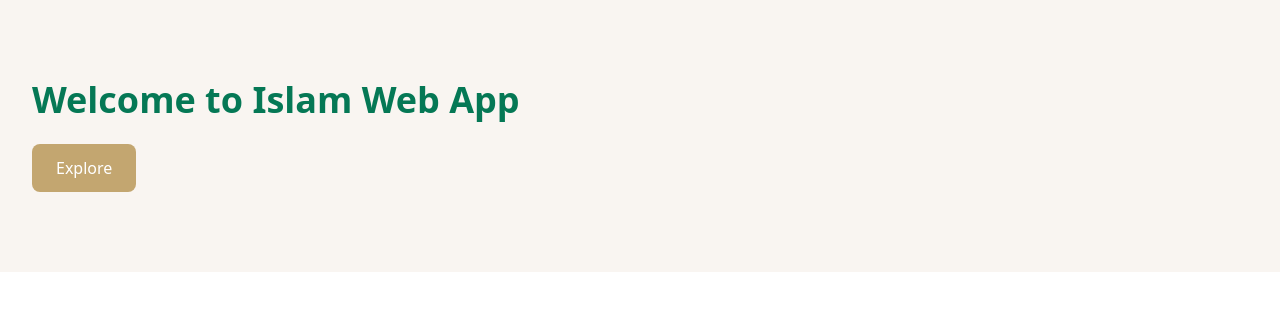
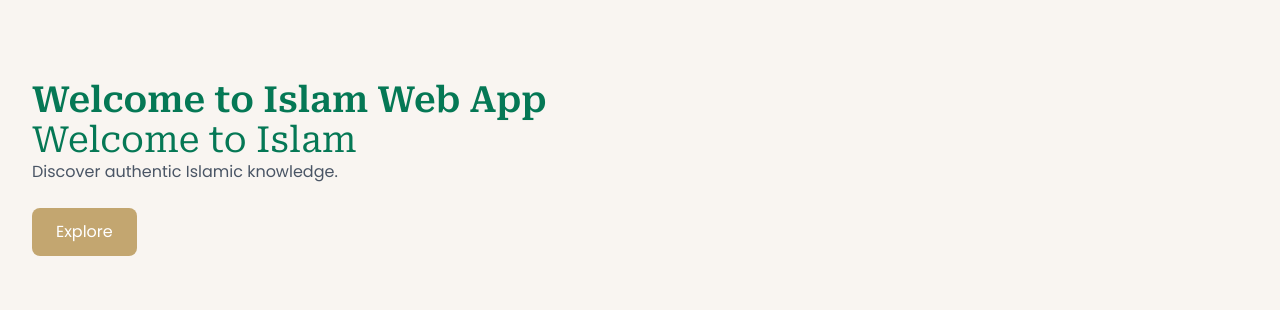
Before and after one commit to affan818/islamic, a Next.js app: page / in a window 1280 px wide. Shown: the top 310 px of the page. Built offline with nearby package versions, Linux system fonts and the light colour scheme.

Commit message:
font RobotoSerif for headings and Poppins for body

```diff
--- a/app/globals.css
+++ b/app/globals.css
@@ -1,5 +1,6 @@
 @import "tailwindcss";
 
+/* Theme tokens */
 @theme {
   --color-brand-primary: #057855;
   --color-brand-secondary: #c3a670;
@@ -7,3 +8,24 @@
   --color-brand-light: #f9f5f1;
   --color-brand-softGreen: #f0f5f1;
 }
+
+/* Font utilities */
+@layer base {
+  :root {
+    --font-body: var(--font-body);
+    --font-heading: var(--font-heading);
+  }
+
+  body {
+    font-family: var(--font-body);
+  }
+
+  h1,
+  h2,
+  h3,
+  h4,
+  h5,
+  h6 {
+    font-family: var(--font-heading);
+  }
+}
--- a/app/layout.tsx
+++ b/app/layout.tsx
@@ -1,11 +1,27 @@
 import type { Metadata } from "next";
 import "./globals.css";
 
-// Basic metadata for SEO (can expand later)
+import { Poppins, Roboto_Serif } from "next/font/google";
+
+// Body font
+const poppins = Poppins({
+  subsets: ["latin"],
+  weight: ["300", "400", "500", "600", "700"],
+  variable: "--font-body",
+  display: "swap",
+});
+
+// Heading font
+const robotoSerif = Roboto_Serif({
+  subsets: ["latin"],
+  weight: ["400", "500", "600", "700"],
+  variable: "--font-heading",
+  display: "swap",
+});
+
 export const metadata: Metadata = {
   title: "Islam | Islamic Web App",
-  description:
-    "An Islamic web application providing authentic knowledge and resources.",
+  description: "Authentic Islamic knowledge platform.",
 };
 
 export default function RootLayout({
@@ -15,7 +31,11 @@ export default function RootLayout({
 }) {
   return (
     <html lang="en">
-      <body className="bg-white text-gray-900 antialiased">{children}</body>
+      <body
+        className={`${poppins.variable} ${robotoSerif.variable} font-body bg-brand-light text-gray-900 antialiased`}
+      >
+        {children}
+      </body>
     </html>
   );
 }
--- a/app/page.tsx
+++ b/app/page.tsx
@@ -9,6 +9,14 @@ export default function HomePage() {
             Welcome to Islam Web App
           </h1>
 
+          <h1 className="font-heading text-4xl text-brand-primary">
+            Welcome to Islam
+          </h1>
+
+          <p className="font-body text-gray-600">
+            Discover authentic Islamic knowledge.
+          </p>
+
           <button className="mt-6 bg-brand-secondary text-white px-6 py-3 rounded-lg">
             Explore
           </button>
```
Lines whose indentation alone changed are shown as unchanged.
